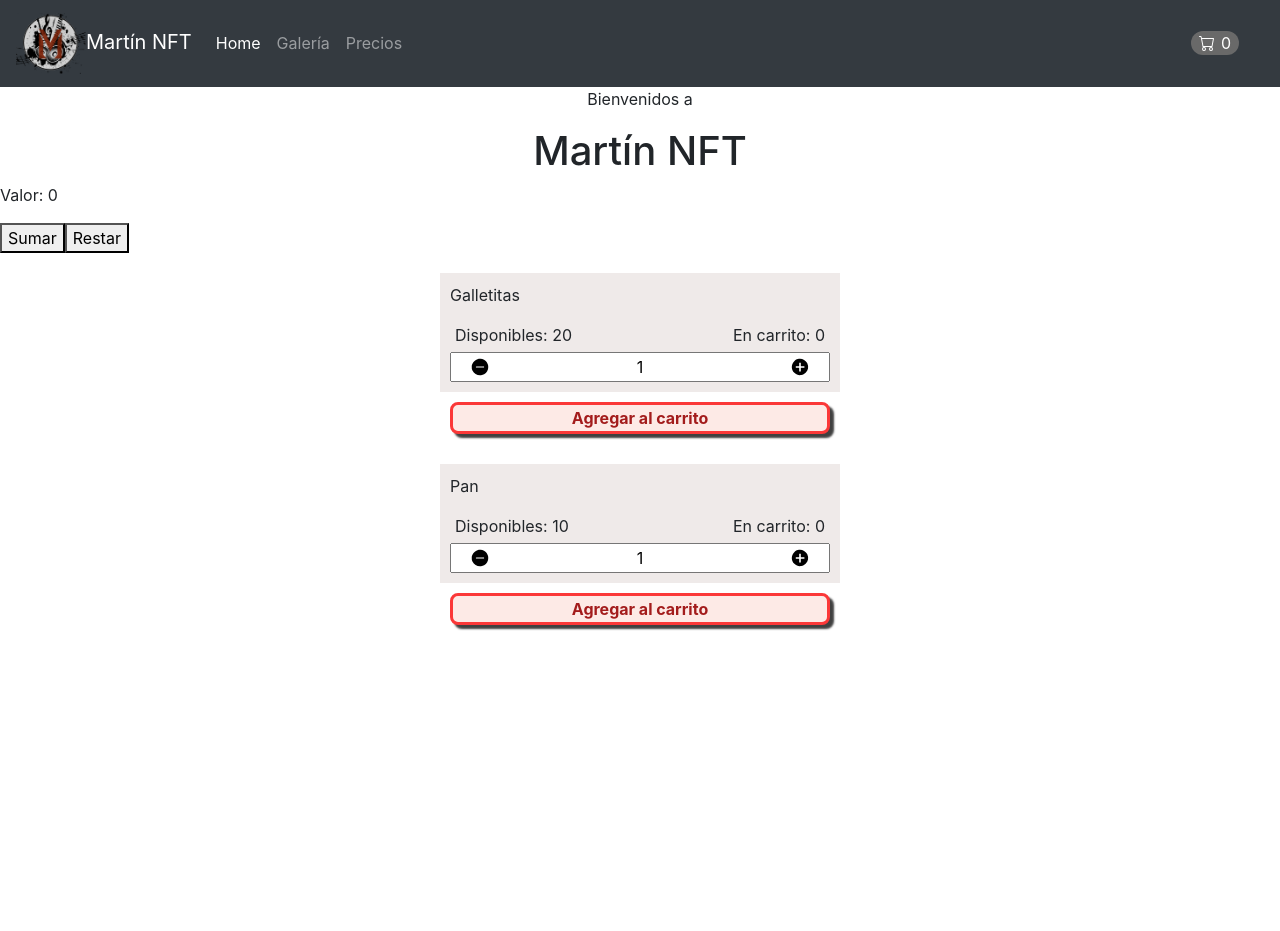
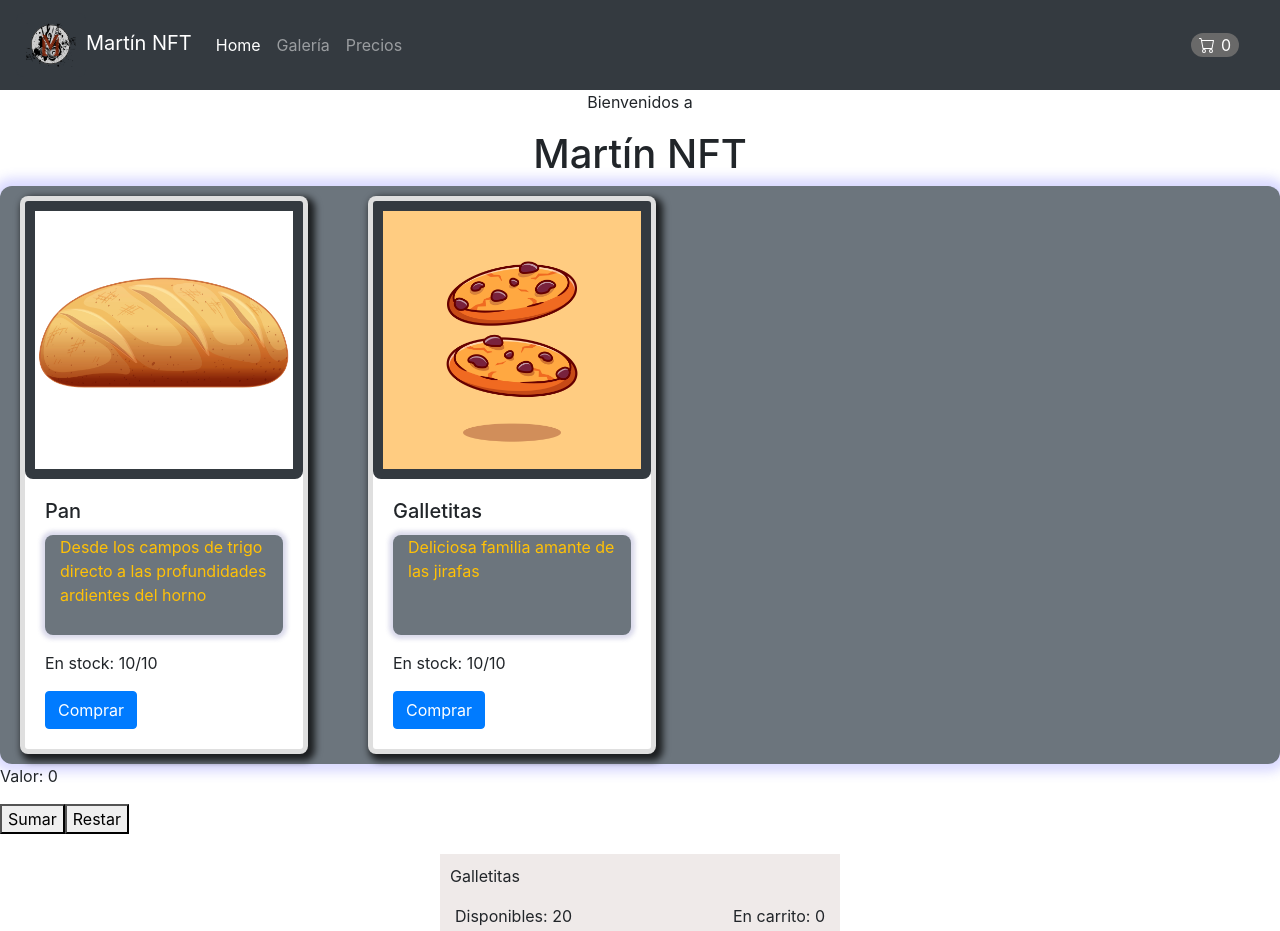
Before and after one commit to Mart-Dan-Rossi/martin-rossi-venta-nft, a React (Create React App) app: page / in a window 1280 px wide. Shown: the top 931 px of the page. Before the commit the page ends 800 px from the top, so only its background shows below. Built offline with nearby package versions, Linux system fonts and the light colour scheme.

Commit message:
Catálogo con MAPS y Promises

```diff
--- /dev/null
+++ b/public/nfts.json
@@ -0,0 +1,21 @@
+[
+    {
+        "id" : 1,
+        "imgURL" : "pan.jpg",
+        "nombre" : "Pan",
+        "lore" : "Desde los campos de trigo directo a las profundidades ardientes del horno",
+        "agradecimientoLink" : "https://www.freepik.es/vectores/pan-frances",
+        "agradecimientoMensaje" : "Vector de pan frances creado por brgfx - www.freepik.es",
+        "existentes" : 10,
+        "stock" : 10
+    },{
+        "id" : 2,
+        "imgURL" : "galletitas.jpg",
+        "nombre" : "Galletitas",
+        "lore" : "Deliciosa familia amante de las jirafas",
+        "agradecimientoLink" : "https://www.freepik.es/vectores/galletas-dibujo",
+        "agradecimientoMensaje" : "Vector de galletas dibujo creado por catalyststuff - www.freepik.es",
+        "existentes" : 10,
+        "stock" : 10
+    }
+]
--- a/src/App.js
+++ b/src/App.js
@@ -5,6 +5,7 @@ import ItemCount from './components/ItemCount';
 import ItemListContainer from './components/ItemListContainer';
 import NavBar from './components/NavBar';
 import { useState } from 'react';
+import RetribucionesImg from './components/RetribucionesImg';
 
 function App() {
   const [productosEnCarrito, onAdd] = useState(0);
@@ -15,7 +16,7 @@ function App() {
               stock: 20
             },{
               nombre: "pan",
-              stock: 10
+              stock: 0
             }
         ];
 
@@ -25,8 +26,9 @@ function App() {
       <ItemListContainer greeting={"Bienvenidos a"}/>
       <Contador valor={0}/>
       {arrayDeProductos.map(producto => {
-        return <ItemCount inicial={producto.stock > 0 ? 1 : 0} producto={producto.nombre} stock={producto.stock} productosEnCarrito={productosEnCarrito} onAdd={onAdd}/>
+        return <ItemCount key={producto.nombre} inicial={producto.stock > 0 ? 1 : 0} producto={producto.nombre} stock={producto.stock} productosEnCarrito={productosEnCarrito} onAdd={onAdd}/>
       })}
+      <RetribucionesImg />
     </>
   );
 }
--- /dev/null
+++ b/src/components/Item.jsx
@@ -0,0 +1,19 @@
+import React from 'react'
+
+function Item({nft}) {
+  return (
+    <>
+    <div className="card">
+      <img src={nft.imgURL} className="card-img-top" alt={nft.nombre}/>
+      <div className="card-body">
+        <h5 className="card-title">{nft.nombre}</h5>
+        <p className="card-text lore">{nft.lore}</p>
+        <p className='card-text'>En stock: {nft.stock}/{nft.existentes}</p>
+        <a href="#" className="btn btn-primary">Comprar</a>
+      </div>
+    </div>
+    </>
+  )
+}
+
+export default Item
--- a/src/components/ItemCount.jsx
+++ b/src/components/ItemCount.jsx
@@ -21,36 +21,21 @@ function ItemCount({inicial, producto, stock, productosEnCarrito, onAdd}) {
         }
     }
 
-    return (
-      <>
-        <form>
-            <div id={producto} className="contenedor-parte-principal">
-                <p>{primeraLetraAMayusc(producto)}</p>
-                <div className="contenedor-control-inventario">
-                    <span className='cantidad-disponible'>Disponibles: {stock}</span>
-                    <span className="cantidad-en-carrito">En carrito: {cantidadEsteProductoEnElCarrito}</span>
-                </div>
-                <div className="contenedor-selector-numerico">
-                    <img className='boton-restar' src={iconoResta} alt="Botón restar"
-                    onClick={()=> {
+    const clickBotonRestar = ()=> {
         contrastarInventario(cantidadSeleccioable - 1)
         if (cantidadSeleccioable > 0) {
             setCantidadSeleccioable(cantidadSeleccioable - 1)
         }
-                        }}/>
-                    <input type="text" value={cantidadSeleccioable} readOnly/>
-                    <img className='boton-sumar' src={iconoSuma} alt="Botón sumar"
-                    onClick={()=> {
+    }
+
+    const clickBotonSumar = ()=> {
         contrastarInventario(cantidadSeleccioable + 1)
         if (cantidadSeleccioable + cantidadEsteProductoEnElCarrito < stock) {
             setCantidadSeleccioable(cantidadSeleccioable + 1)
         }
-                    }}/>
-                </div>
-            </div>
-            <div className="contenedor-boton-agregar">
-                <button className="agregar-al-carrito"
-                onClick={(event)=>{
+    }
+
+    const clickBotonSumarAlCarrito = (event)=> {
         const seccionEsteProducto = document.getElementById(`${producto}`)
         const indicadorCantidadDisponible = seccionEsteProducto.querySelector(".cantidad-disponible")
         const indicadorCantidadEnCarrito = seccionEsteProducto.querySelector(".cantidad-en-carrito")
@@ -68,7 +53,28 @@ function ItemCount({inicial, producto, stock, productosEnCarrito, onAdd}) {
             indicadorCantidadDisponible.classList.remove("resaltar-con-rojo");
             indicadorCantidadEnCarrito.classList.remove("resaltar-con-rojo");
         }
-                }}>Agregar al carrito</button>
+    }
+
+    return (
+      <>
+        <form>
+            <div id={producto} className="contenedor-parte-principal">
+                <p>{primeraLetraAMayusc(producto)}</p>
+                <div className="contenedor-control-inventario">
+                    <span className='cantidad-disponible'>Disponibles: {stock}</span>
+                    <span className="cantidad-en-carrito">En carrito: {cantidadEsteProductoEnElCarrito}</span>
+                </div>
+                <div className="contenedor-selector-numerico">
+                    <img className='boton-restar' src={iconoResta} alt="Botón restar"
+                    onClick={()=> { clickBotonRestar() }}/>
+                    <input type="text" value={cantidadSeleccioable} readOnly/>
+                    <img className='boton-sumar' src={iconoSuma} alt="Botón sumar"
+                    onClick={()=> { clickBotonSumar() }}/>
+                </div>
+            </div>
+            <div className="contenedor-boton-agregar">
+                <button className="agregar-al-carrito"
+                onClick={(event)=>{ clickBotonSumarAlCarrito(event) }}>Agregar al carrito</button>
             </div>
         </form>
       </>
--- /dev/null
+++ b/src/components/ItemList.css
@@ -0,0 +1,33 @@
+.lista-nfts {
+    display: flex;
+    grid-gap: 40px;
+    max-width: 90rem;
+    margin: 0 auto;
+    background-color: var(--secondary);
+    padding: 10px;
+    border-radius: 12px;
+    box-shadow: 0px 0px 11px 8px rgb(100 100 255 / 24%);
+}
+
+img {
+    padding: 10px;
+    background-color: var(--gray-dark);
+    border-radius: 8px;
+}
+
+.lista-nfts .card {
+    width: 18rem;
+    margin: 0 10px;
+    border: 5px solid rgba(0,0,0,.125);
+    border-radius: 8px;
+    box-shadow: 4px 4px 7px 3px rgb(0 0 0 / 75%);
+}
+
+.lore {
+    height: 100px;
+    background-color: var(--secondary);
+    color: var(--warning);
+    padding: 0 15px;
+    border-radius: 8px;
+    box-shadow: 0px 0px 4px 4px rgb(100 100 172 / 24%);
+}
--- /dev/null
+++ b/src/components/ItemList.jsx
@@ -0,0 +1,13 @@
+import React from 'react'
+import Item from './Item'
+import './ItemList.css'
+
+function ItemList({arrayNfts}) {
+  return (
+    <div className='lista-nfts'>
+        {arrayNfts?.map(nft => <Item key={nft.id} nft={nft}/>)}
+    </div>
+  )
+}
+
+export default ItemList
--- a/src/components/ItemListContainer.jsx
+++ b/src/components/ItemListContainer.jsx
@@ -1,12 +1,28 @@
-import React from 'react'
+import React, { useEffect, useState } from 'react'
+import ItemList from './ItemList'
 import './ItemListContainer.css'
 
 function ItemListContainer({greeting}) {
+  const [arrayNfts, setArrayNfts] = useState([])
+
+
+  useEffect(() => {
+    setTimeout(()=>{
+      fetch("nfts.json")
+        .then(res => res.json())
+        .then(json => setArrayNfts(json))
+        .catch(err => console.error("Error al importar nfts.json:", err))
+    }, 2000)
+  }, [])
+
   return (
-    <div className='contenedor-encabezado'>
-        <p>{greeting}</p>
-        <h1>Martín NFT</h1>
-    </div>
+    <>
+      <div className='contenedor-encabezado'>
+          <p>{greeting}</p>
+         <h1>Martín NFT</h1>
+      </div>
+      <ItemList arrayNfts={arrayNfts}/>
+    </>
   )
 }
 
--- /dev/null
+++ b/src/components/RetribucionesImg.css
@@ -0,0 +1,16 @@
+li {
+    list-style: none;
+}
+
+a {
+    text-decoration: none;
+    color: black;
+}
+
+.nav-link {
+    color: black;
+}
+
+.dropdown-menu a {
+    display: block;
+}
--- /dev/null
+++ b/src/components/RetribucionesImg.jsx
@@ -0,0 +1,35 @@
+import React, { useEffect, useState } from 'react'
+import './RetribucionesImg.css'
+
+function RetribucionesImg() {
+    const [arrayNfts, setNfts] = useState([])
+    useEffect(() => {
+        fetch("nfts.json")
+            .then((res) => res.json())
+            .then((json) => setNfts(json))
+            .catch(err => console.error("Error al importar nfts.json:", err))
+    }, [])
+
+
+
+  return (
+    <div>
+        <li className="nav-item dropdown">
+        <a className="nav-link dropdown-toggle" href="#" id="navbarDropdown" role="button" data-toggle="dropdown" aria-expanded="false">
+          Links agradecimientos
+        </a>
+        <div className="dropdown-menu" aria-labelledby="navbarDropdown">
+            {arrayNfts.map(nft => {
+                return  <>
+                          <a href={nft.agradecimientoLink} target="_blank">
+                            {nft.agradecimientoMensaje}
+                          </a>
+                        </>
+            })}
+        </div>
+      </li>
+    </div>
+  )
+}
+
+export default RetribucionesImg
```
Also changed, not shown: public/galletitas.jpg (added), public/pan.jpg (added). Lines whose indentation alone changed are shown as unchanged.
